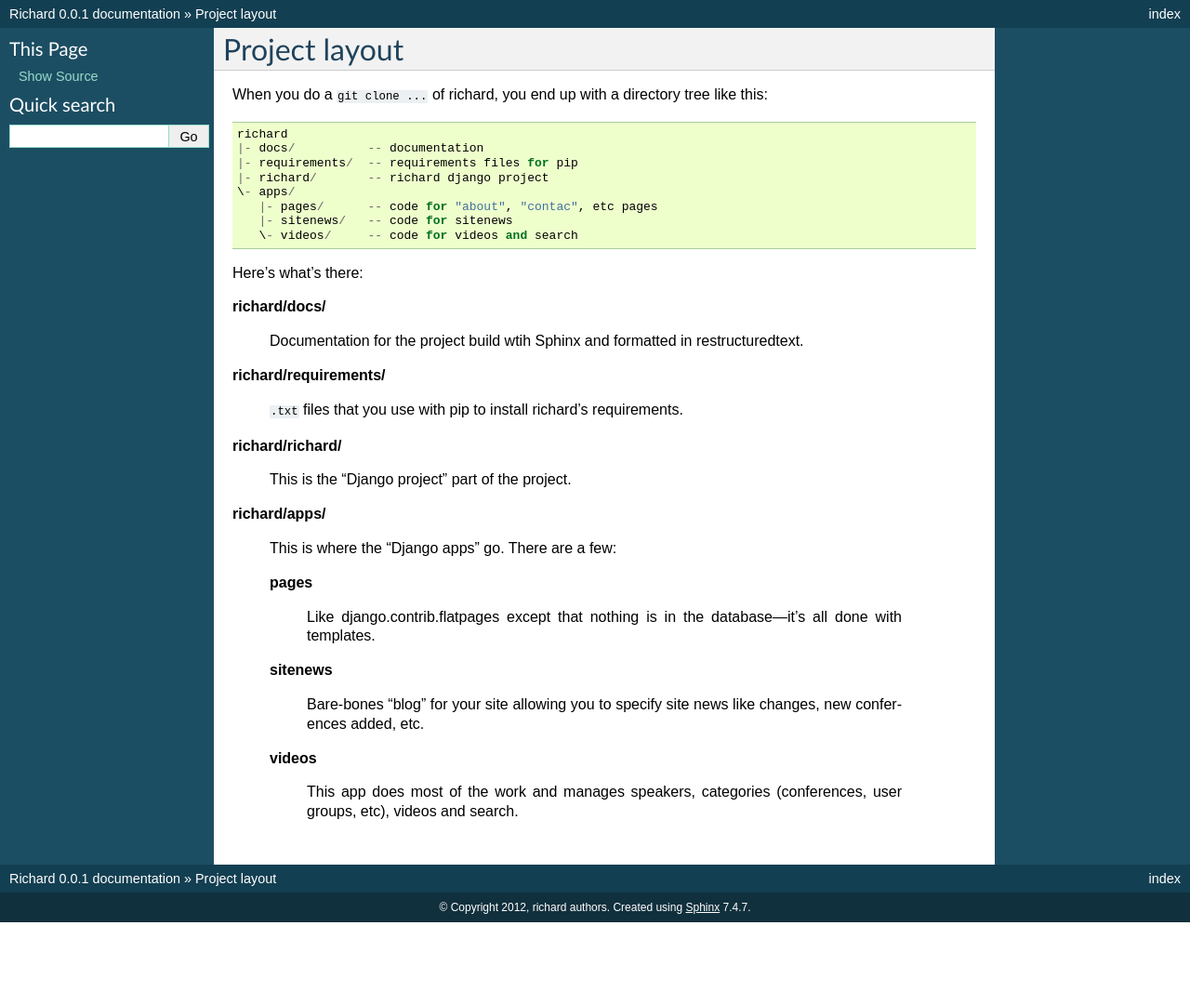
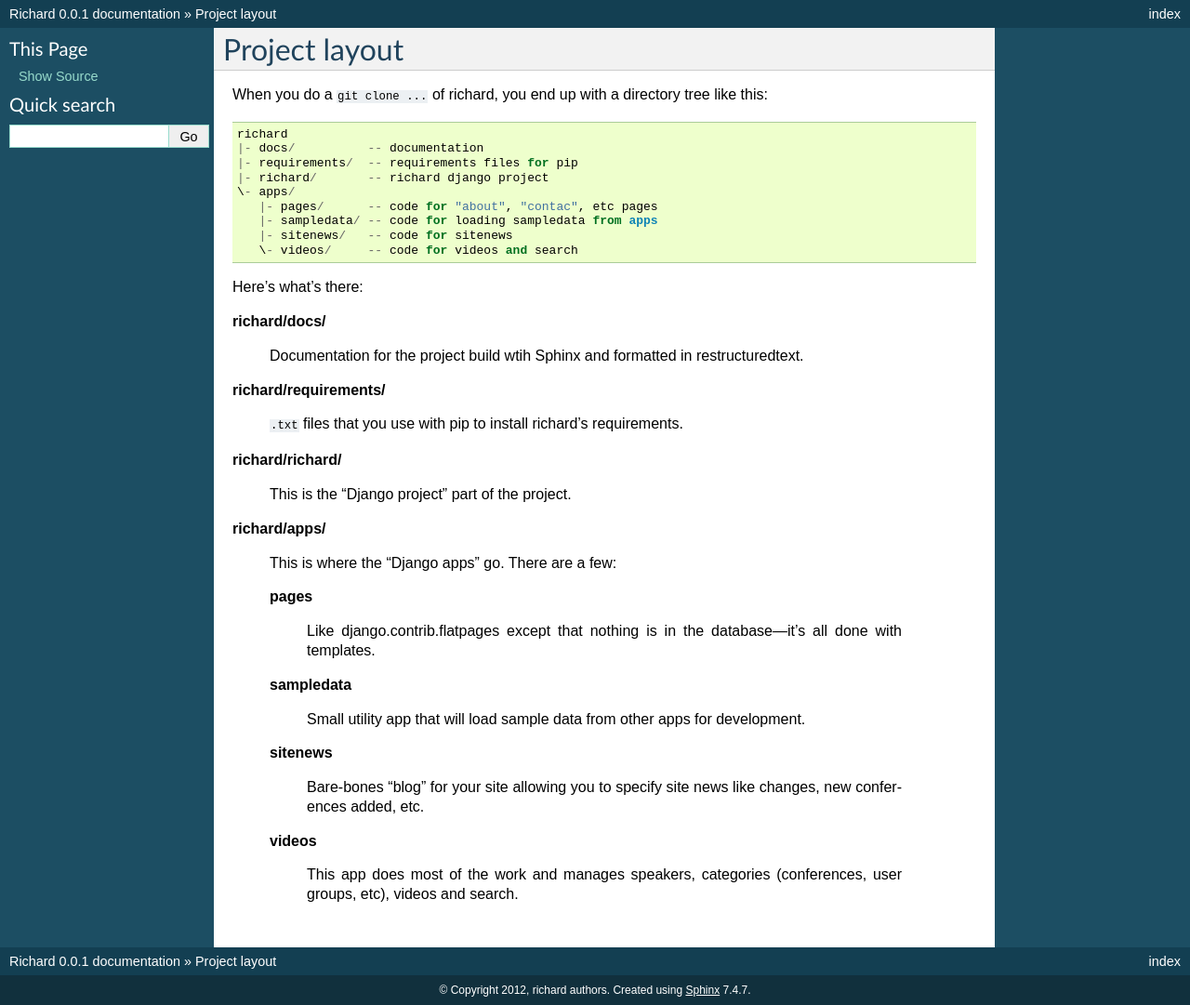
Before and after one commit to pyvideo/richard, a Sphinx documentation site: the page built from docs/contributors/dev_layout.rst, in a window 1280 px wide. Shown: the whole page at 93% size. Built offline with Sphinx 7.4.7, drawn with Linux system fonts in a browser that asks for light colours; before the commit the page ends 992 px from its top, so only the background shows below that.

Commit message:
Update docs concerning sample data

```diff
--- a/docs/contributors/dev_hacking.rst
+++ b/docs/contributors/dev_hacking.rst
@@ -131,6 +131,6 @@ Setting up sample data (optional)
 
 If you want to set up some initial data, do::
 
-    $ ./manage.py loaddata sample_data.json
+    $ ./manage.py load_sampledata
 
 This is useful to see how the site works.
--- a/docs/contributors/dev_layout.rst
+++ b/docs/contributors/dev_layout.rst
@@ -11,6 +11,7 @@ directory tree like this::
    |- richard/       -- richard django project
    \- apps/
       |- pages/      -- code for "about", "contac", etc pages
+      |- sampledata/ -- code for loading sampledata from apps
       |- sitenews/   -- code for sitenews
       \- videos/     -- code for videos and search
 
@@ -40,6 +41,11 @@ Here's what's there:
         Like django.contrib.flatpages except that nothing is in the
         database---it's all done with templates.
 
+    **sampledata**
+
+        Small utility app that will load sample data from other apps
+        for development.
+
     **sitenews**
 
         Bare-bones "blog" for your site allowing you to specify site
```
